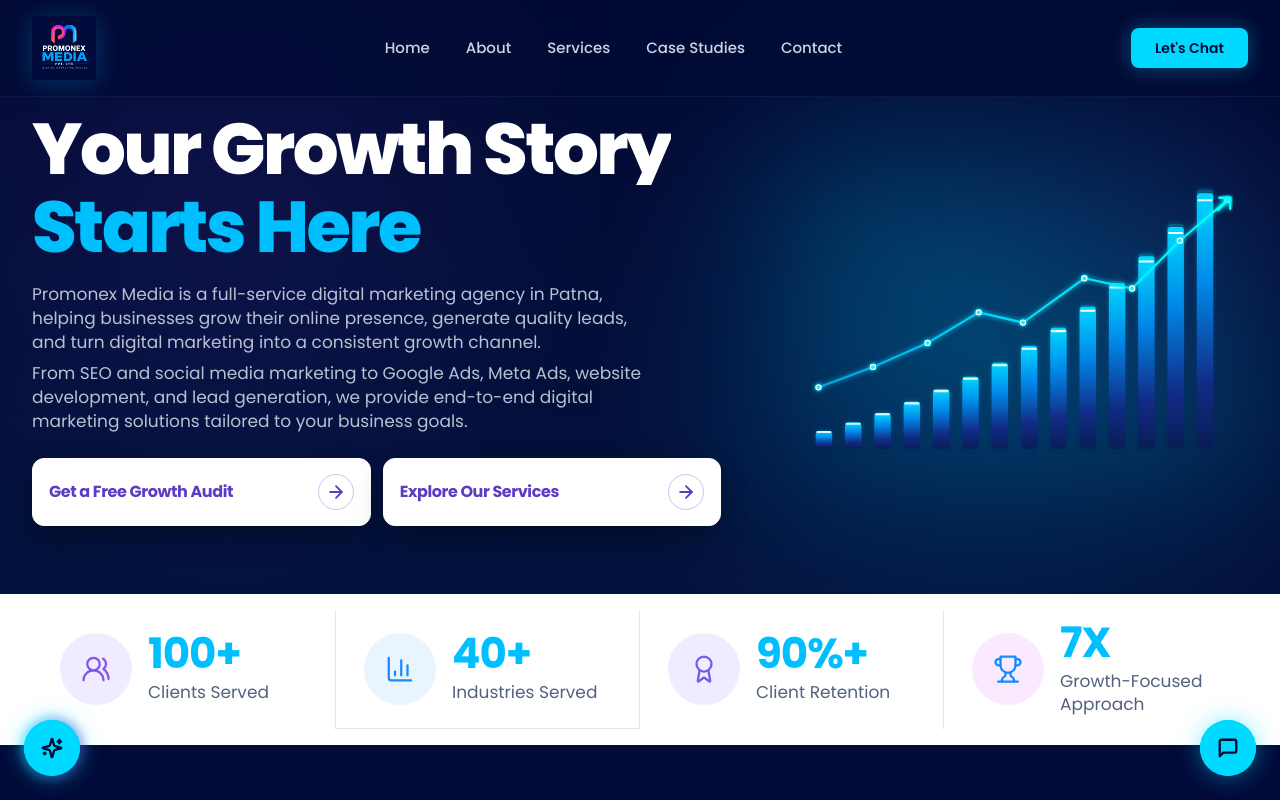
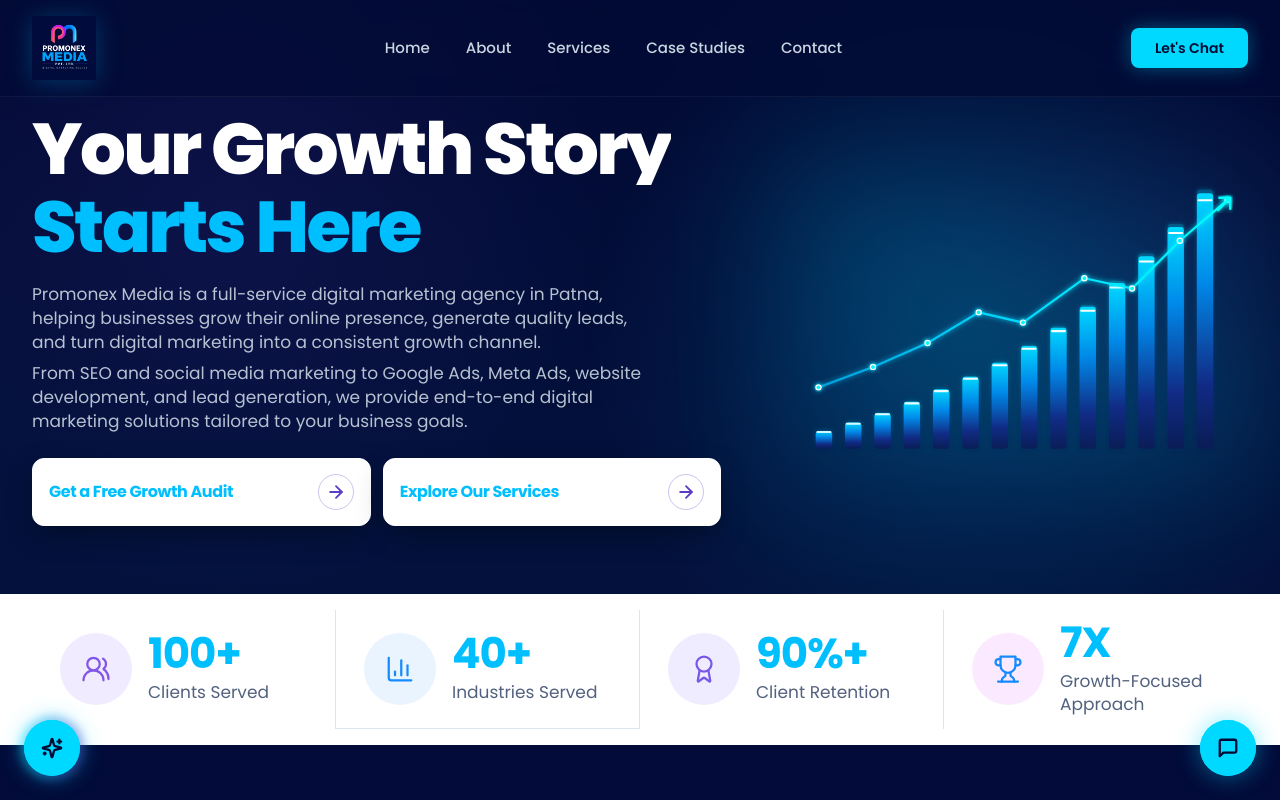
Before and after one commit to ARSHAD-12356/PromonexMedia-Pvt-Ltd, a Next.js app: page / in a window 1280 px wide. Shown: the top 800 px of the page. Built offline with nearby package versions, Linux system fonts and the light colour scheme.

Commit message:
Match hero CTA text to cyan accent

```diff
--- a/components/Hero.tsx
+++ b/components/Hero.tsx
@@ -84,7 +84,7 @@ export default function Hero() {
                   href="#contact"
                   className="group relative flex w-fit shrink-0 items-center justify-between h-[64px] px-4 rounded-xl bg-white text-[#5B3CC4] shadow-[0_10px_30px_-5px_rgba(0,0,0,0.4)] hover:bg-[linear-gradient(90deg,#FA5679_0%,#E93A94_25%,#BB20E9_45%,#0478FD_65%,#189CFD_82%,#4AE1FC_100%)] hover:shadow-[0_10px_30px_rgba(4,120,253,0.20)] hover:text-white hover:-translate-y-0.5 active:translate-y-0 transition-all duration-300 border border-white sm:h-[68px] sm:w-full sm:flex-1"
               >
-                <span className="text-[14px] font-bold tracking-tight text-[#5B3CC4] transition-colors group-hover:text-white sm:text-[15px] lg:text-[16px]">
+                <span className="text-[14px] font-bold tracking-tight text-[#00BFFF] transition-colors group-hover:text-white sm:text-[15px] lg:text-[16px]">
                   Get a Free Growth Audit
                 </span>
                 <span className="w-9 h-9 rounded-full border border-[#5B3CC4]/30 flex items-center justify-center text-[#5B3CC4] group-hover:border-white group-hover:bg-white/10 group-hover:text-white group-hover:scale-105 transition-all duration-300 shrink-0 ml-2">
@@ -100,7 +100,7 @@ export default function Hero() {
                   href="#services"
                   className="group relative flex w-fit shrink-0 items-center justify-between h-[64px] px-4 rounded-xl bg-white text-[#5B3CC4] shadow-[0_10px_30px_-5px_rgba(0,0,0,0.4)] hover:bg-[linear-gradient(90deg,#FA5679_0%,#E93A94_25%,#BB20E9_45%,#0478FD_65%,#189CFD_82%,#4AE1FC_100%)] hover:shadow-[0_10px_30px_rgba(4,120,253,0.20)] hover:text-white hover:-translate-y-0.5 active:translate-y-0 transition-all duration-300 border border-white sm:h-[68px] sm:w-full sm:flex-1"
               >
-                <span className="text-[14px] font-bold tracking-tight text-[#5B3CC4] transition-colors group-hover:text-white sm:text-[15px] lg:text-[16px]">
+                <span className="text-[14px] font-bold tracking-tight text-[#00BFFF] transition-colors group-hover:text-white sm:text-[15px] lg:text-[16px]">
                   Explore Our Services
                 </span>
                 <span className="w-9 h-9 rounded-full border border-[#5B3CC4]/30 flex items-center justify-center text-[#5B3CC4] group-hover:border-white group-hover:bg-white/10 group-hover:text-white group-hover:scale-105 transition-all duration-300 shrink-0 ml-2">
```
